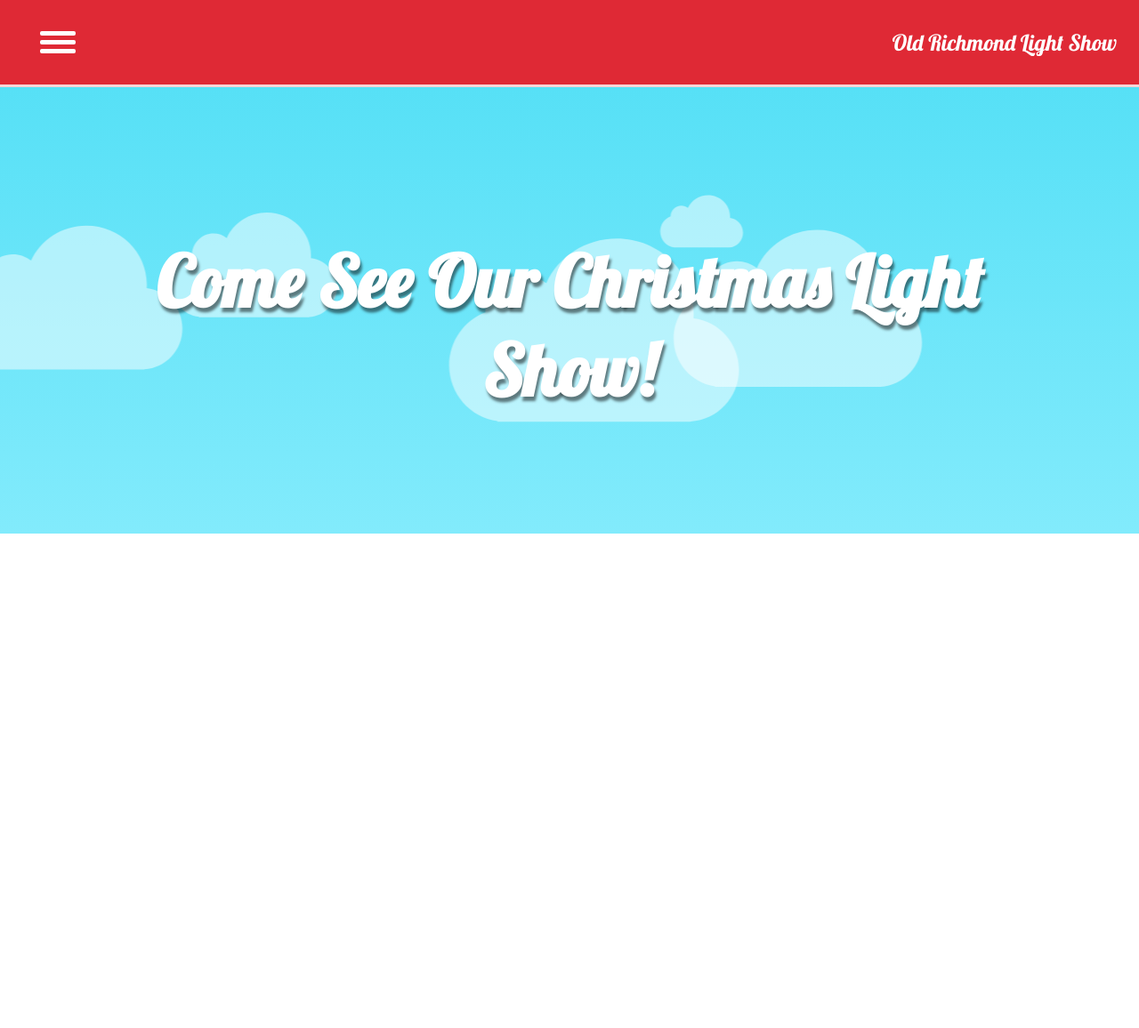
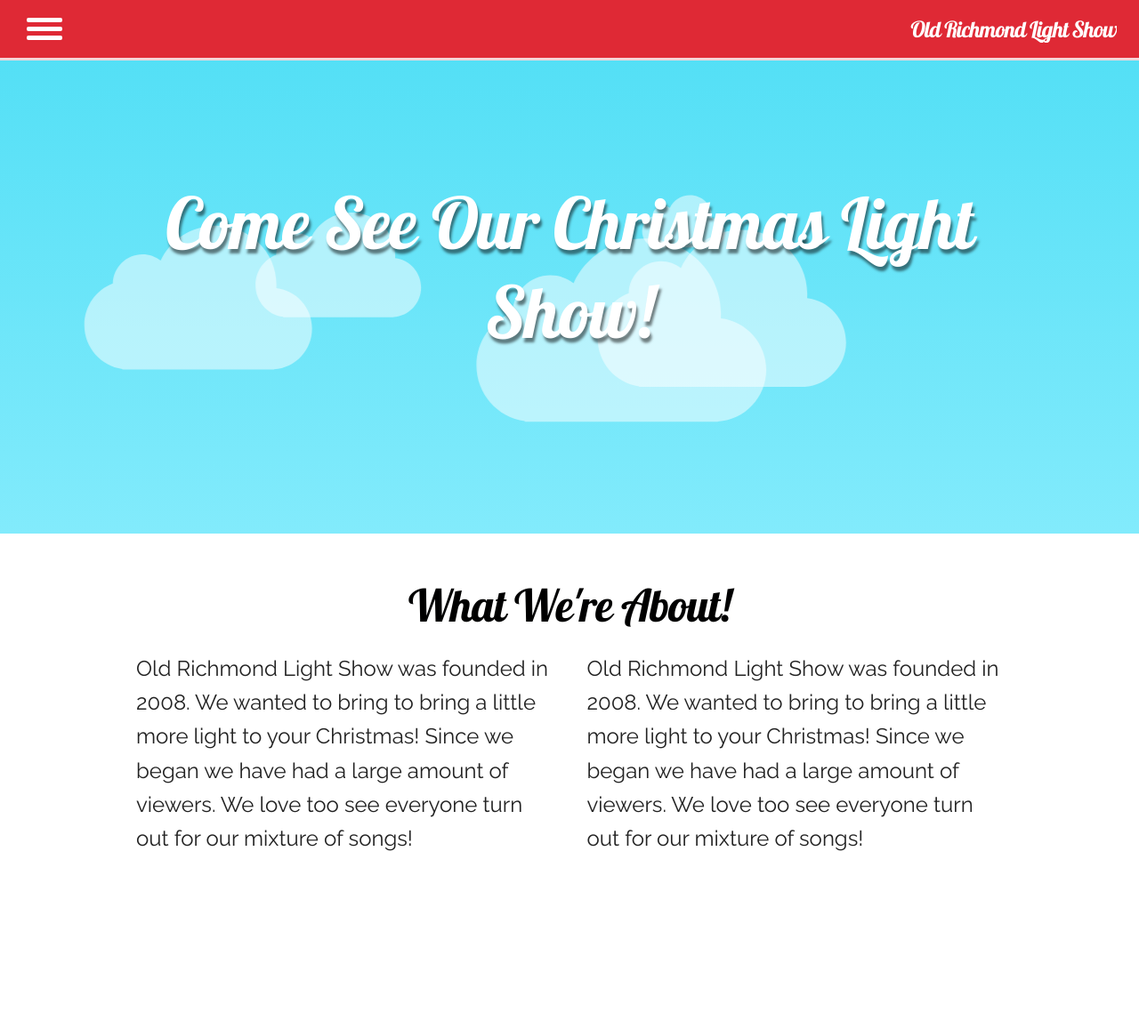
Before and after one commit to TimBenn/NewORL, a PHP site: page / in a window 1280 px wide. Shown: the top 1156 px of the page at 89% size. After the commit the page ends 1038 px from the top, so only its background shows below. Run offline with PHP 8.4, Linux system fonts and the light colour scheme; some libraries are stand-ins or nearby versions.

Commit message:
Pushing after work

```diff
--- a/css/app.css
+++ b/css/app.css
@@ -5,14 +5,19 @@
   font-family: 'Raleway', sans-serif;
 }
 
+p {
+  font-size: 24px;
+}
+
 h1, h2, h3, h4, h5 {
   font-family: 'Lobster', cursive;
 }
 
 h2 {
-    font-size: 80px;
-    color: #ffffff;
-    text-shadow: 1px 1px 10px rgba(253,255,252,0.2);
+  font-size: 50px;
+  color: #000000;
+  text-shadow: 1px 1px 10px rgba(253, 255, 252, 0.2);
+  margin
 }
 
 header {
@@ -23,7 +28,7 @@
   -webkit-transition: all 0.4s ease-in-out;
   -moz-transition: all 0.4s ease-in-out;
   transition: all 0.4s ease-in-out;
-    border-bottom: 3px solid rgba(255,255,255,0.8);
+  border-bottom: 3px solid rgba(255, 255, 255, 0.8);
   display: flex;
   align-items: center;
   justify-content: space-between;
@@ -37,7 +42,6 @@
 header .hamburger {
   width: 50px;
   height: 100%;
-    padding: 15px;
   margin-left: 25px;
 }
 
@@ -47,7 +51,7 @@
 
 header .logo h1 {
   margin: 0;
-    font-family: Lobster,sans-serif;
+  font-family: Lobster, sans-serif;
   font-size: 25px;
   line-height: 30px;
   font-weight: 300;
@@ -79,29 +83,33 @@
 .container {
   max-width: 1310px;
   margin: 0 auto;
-}
-
-.content {
   padding: 50px 25px;
 }
 
 .section.hero {
-    background: #4edef5; /* Old browsers */
-    background: -moz-linear-gradient(top,  #4edef5 0%, #82ebfc 100%); /* FF3.6-15 */
-    background: -webkit-linear-gradient(top,  #4edef5 0%,#82ebfc 100%); /* Chrome10-25,Safari5.1-6 */
-    background: linear-gradient(to bottom,  #4edef5 0%,#82ebfc 100%); /* W3C, IE10+, FF16+, Chrome26+, Opera12+, Safari7+ */
-    filter: progid:DXImageTransform.Microsoft.gradient( startColorstr='#4edef5', endColorstr='#82ebfc',GradientType=0 ); /* IE6-9 */
+  background: #4edef5;
+  /* Old browsers */
+  background: -moz-linear-gradient(top, #4edef5 0%, #82ebfc 100%);
+  /* FF3.6-15 */
+  background: -webkit-linear-gradient(top, #4edef5 0%, #82ebfc 100%);
+  /* Chrome10-25,Safari5.1-6 */
+  background: linear-gradient(to bottom, #4edef5 0%, #82ebfc 100%);
+  /* W3C, IE10+, FF16+, Chrome26+, Opera12+, Safari7+ */
+  filter: progid:DXImageTransform.Microsoft.gradient( startColorstr='#4edef5', endColorstr='#82ebfc', GradientType=0);
+  /* IE6-9 */
   height: 75vh;
   overflow: hidden;
 }
 
 .section.hero .container {
-    padding-top: 150px;
-    padding-bottom: 75px;
+  padding-top: 200px;
+  padding-bottom: 50px;
 }
 
 .section.hero h2 {
-    text-shadow: 2px 5px 3px rgba(0,0,0,0.5);
+  font-size: 80px;
+  color: #ffffff;
+  text-shadow: 2px 5px 3px rgba(0, 0, 0, 0.5);
   position: relative;
   z-index: 1;
 }
@@ -114,7 +122,6 @@
   from {
     transform: translateX(-100%);
   }
-
   to {
     transform: translateX(100%);
   }
--- a/index.html
+++ b/index.html
@@ -3,10 +3,12 @@
 
 <head>
   <meta charset="utf-8">
+  <link rel="stylesheet" href="https://cdnjs.cloudflare.com/ajax/libs/skeleton/2.0.4/skeleton.min.css">
   <link href="https://fonts.googleapis.com/css?family=Lobster|Raleway" rel="stylesheet">
   <link rel="stylesheet" href="/css/app.css">
   <title></title>
 </head>
+
 <body>
   <header id="header">
     <div class="navigation">
@@ -48,36 +50,22 @@
   </div>
   <div class="section">
     <div class="container">
-            <div class="content">
-
+      <div class="row">
+        <div class="col centered-text">
+          <h2>What We're About!</h2>
+        </div>
+      </div>
+      <div class="row">
+        <div class="one-half column">
+          <p>Old Richmond Light Show was founded in 2008. We wanted to bring to bring a little more light to your Christmas! Since we began we have had a large amount of viewers. We love too see everyone turn out for our mixture of songs!</p>
+        </div>
+        <div class="one-half column">
+          <p>Old Richmond Light Show was founded in 2008. We wanted to bring to bring a little more light to your Christmas! Since we began we have had a large amount of viewers. We love too see everyone turn out for our mixture of songs!</p>
         </div>
       </div>
     </div>
-    <div class="section">
-        <div class="container">
-            <div class="content">
-
   </div>
-        </div>
-    </div>
-    <div class="section">
-        <div class="container">
-            <div class="content">
-
-            </div>
-        </div>
-    </div>
-    <div class="section">
-        <div class="container">
-            <div class="content">
-
-            </div>
-        </div>
-    </div>
-    <script src="/node_modules/angular/angular.js"></script>
   <script src="js\app.js"></script>
-    <script src="js\appCtrl.js"></script>
-    <script src="js\appSvc.js"></script>
 </body>
 
 </html>
```
Also changed, not shown: js/appCtrl.js (deleted), js/appSvc.js (deleted). Lines whose indentation alone changed are shown as unchanged.
